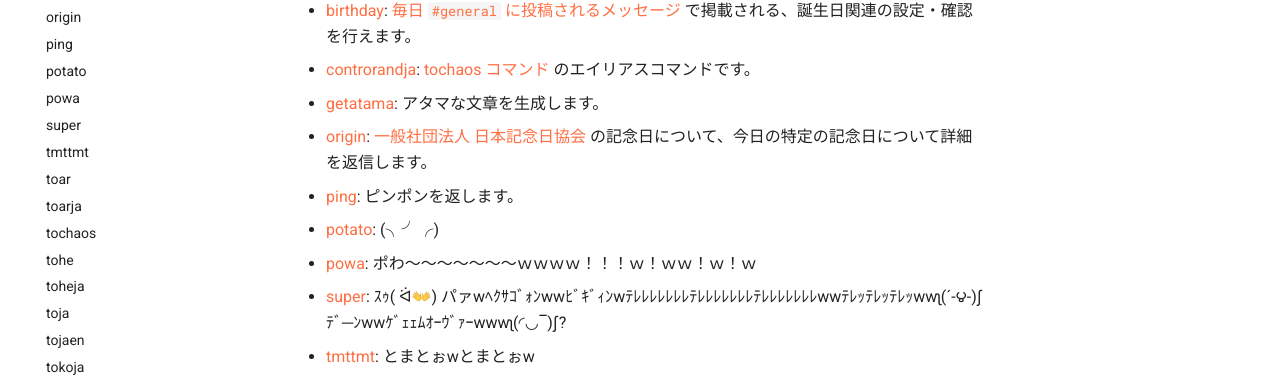
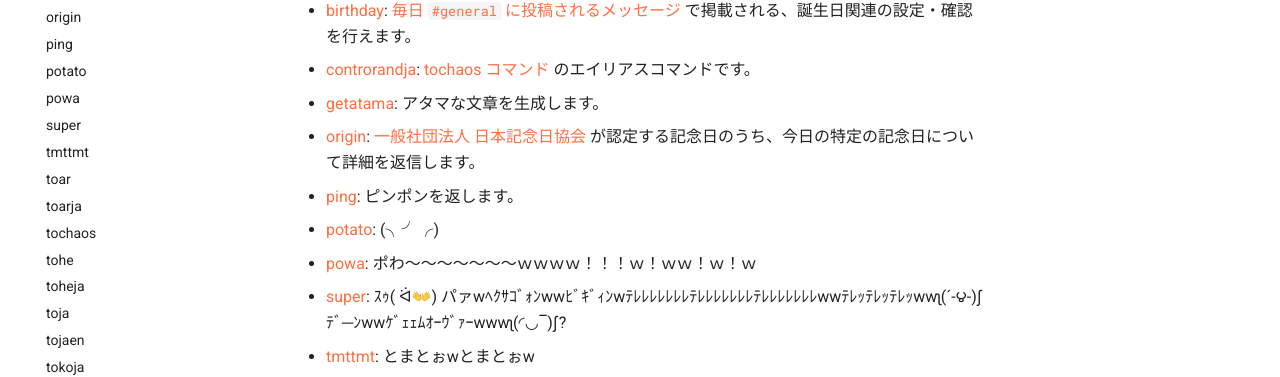
Before and after one commit to jaoafa/jaotan.ts, an MkDocs documentation site: the page built from docs/commands/index.md, in a window 1280 px wide and 1399 px high. Shown: the part 300-677 px from the top of the window. Built offline with MkDocs 1.6.1 and Material for MkDocs 9.7.7, drawn with Linux system fonts in a browser that asks for light colours; comment, search, counter and statistics services are not loaded.

Commit message:
docs: originコマンドについての記述を追記 (#354)
* docs: originコマンドについての記述を追記

* Update docs/commands/origin.md

Co-authored-by: Tomachi <8929706+book000@users.noreply.github.com>

* docs: コマンド一覧ページにおいて、originコマンドの説明文を修正

* chore: index.mdの文章修正

* chore: index.mdの文章を修正

---------

Co-authored-by: Tomachi <8929706+book000@users.noreply.github.com>

```diff
--- a/docs/commands/index.md
+++ b/docs/commands/index.md
@@ -5,7 +5,7 @@
 - [birthday](birthday.md): [毎日 `#general` に投稿されるメッセージ](../features/everyday.md) で掲載される、誕生日関連の設定・確認を行えます。
 - [controrandja](controrandja.md): [tochaos コマンド](tochaos.md) のエイリアスコマンドです。
 - [getatama](getatama.md): アタマな文章を生成します。
-- [origin](origin.md): [一般社団法人 日本記念日協会](https://www.kinenbi.gr.jp) の記念日について、今日の特定の記念日について詳細を返信します。
+- [origin](origin.md): [一般社団法人 日本記念日協会](https://www.kinenbi.gr.jp) が認定する記念日のうち、今日の特定の記念日について詳細を返信します。
 - [ping](ping.md): ピンポンを返します。
 - [potato](potato.md): (╮╯╭)
 - [powa](powa.md): ポわ～～～～～～～ｗｗｗｗ！！！ｗ！ｗｗ！ｗ！ｗ
```
Also changed, not shown: docs/commands/origin.md (+1 -1 lines).
